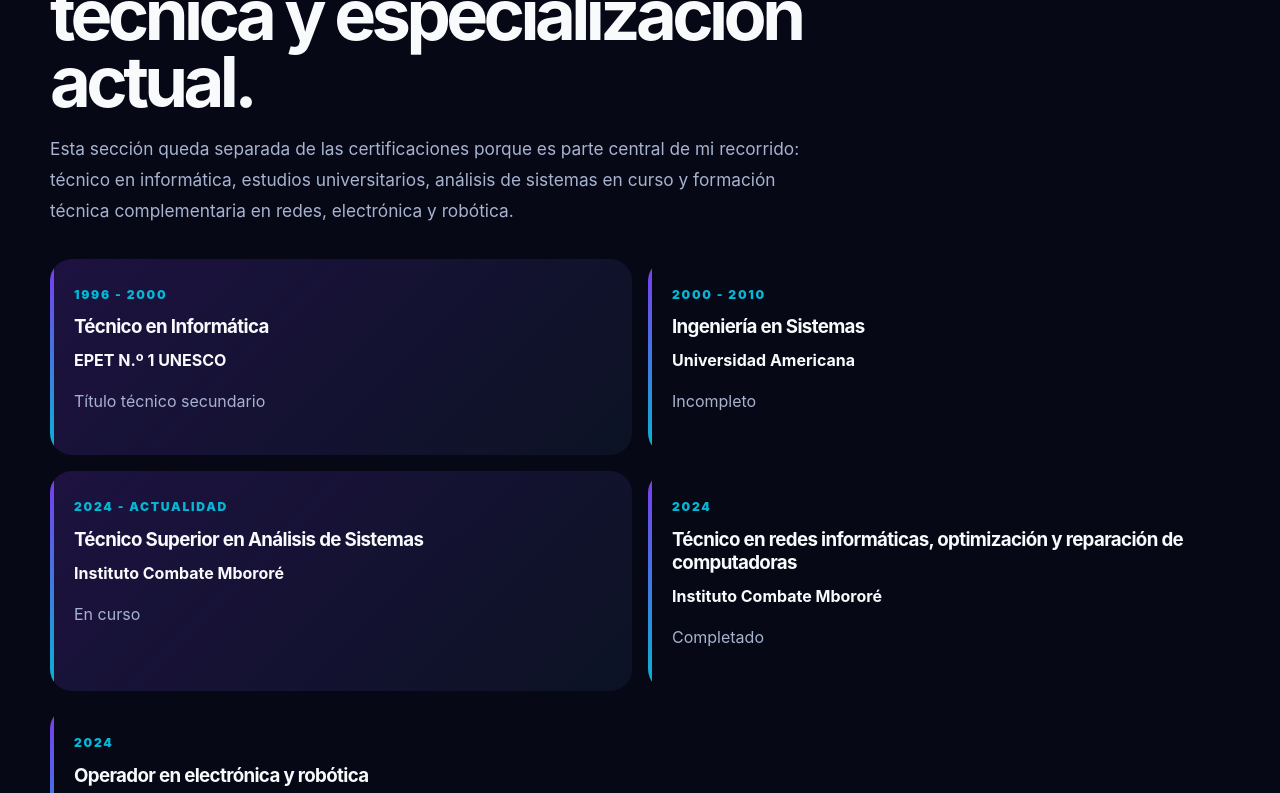
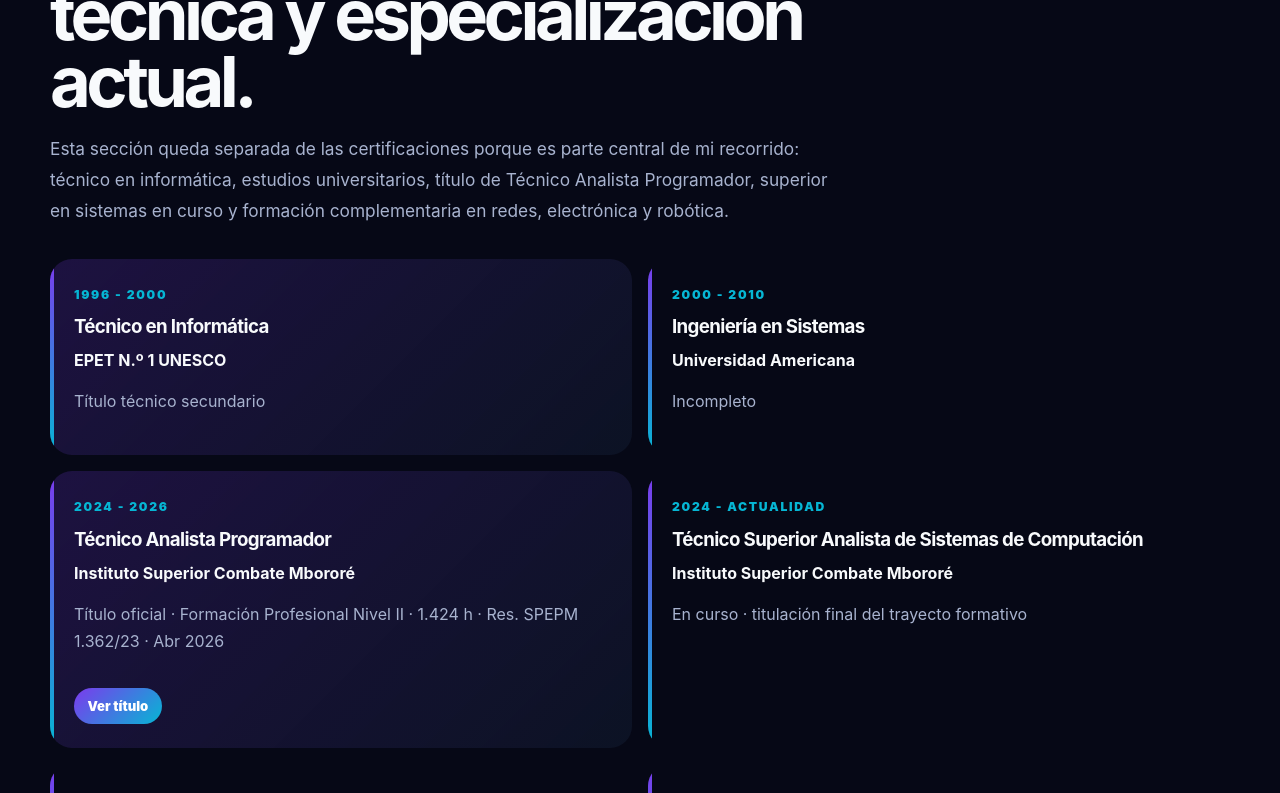
Before and after one commit to japintos/porfolio1, a Next.js app: page / in a window 1280 px wide. Shown: the part 4540-5333 px from the top of the page. Built offline with nearby package versions, Linux system fonts and the light colour scheme.

Commit message:
feat: agregar titulación Técnico Analista Programador
Incluye el título de Combate Mbororé en portfolio, CV y HTML legacy, con PDF verificable y actualización del superior en curso.

Co-authored-by: Cursor <cursoragent@cursor.com>

```diff
--- a/components/portfolio/PortfolioExperience.tsx
+++ b/components/portfolio/PortfolioExperience.tsx
@@ -247,8 +247,9 @@ export default function PortfolioExperience() {
             <h2>Educación formal, base técnica y especialización actual.</h2>
             <p>
               Esta sección queda separada de las certificaciones porque es parte central de mi
-              recorrido: técnico en informática, estudios universitarios, análisis de sistemas en
-              curso y formación técnica complementaria en redes, electrónica y robótica.
+              recorrido: técnico en informática, estudios universitarios, título de Técnico Analista
+              Programador, superior en sistemas en curso y formación complementaria en redes,
+              electrónica y robótica.
             </p>
           </div>
           <div className={styles.educationGrid}>
@@ -258,6 +259,16 @@ export default function PortfolioExperience() {
                 <h3>{item.title}</h3>
                 <strong>{item.institution}</strong>
                 <p>{item.status}</p>
+                {item.credentialUrl ? (
+                  <a
+                    className={styles.certLink}
+                    href={item.credentialUrl}
+                    target="_blank"
+                    rel="noopener noreferrer"
+                  >
+                    Ver título
+                  </a>
+                ) : null}
               </article>
             ))}
           </div>
--- a/components/portfolio/data.ts
+++ b/components/portfolio/data.ts
@@ -37,6 +37,7 @@ export type Education = {
   institution: string;
   title: string;
   status: string;
+  credentialUrl?: string;
 };
 
 export type Project = {
@@ -212,10 +213,18 @@ export const education: Education[] = [
     status: 'Incompleto',
   },
   {
+    period: '2024 - 2026',
+    institution: 'Instituto Superior Combate Mbororé',
+    title: 'Técnico Analista Programador',
+    status:
+      'Título oficial · Formación Profesional Nivel II · 1.424 h · Res. SPEPM 1.362/23 · Abr 2026',
+    credentialUrl: '/certificados/tecnico-analista-programador-combate-mbore.pdf',
+  },
+  {
     period: '2024 - Actualidad',
-    institution: 'Instituto Combate Mbororé',
-    title: 'Técnico Superior en Análisis de Sistemas',
-    status: 'En curso',
+    institution: 'Instituto Superior Combate Mbororé',
+    title: 'Técnico Superior Analista de Sistemas de Computación',
+    status: 'En curso · titulación final del trayecto formativo',
   },
   {
     period: '2024',
```
Also changed, not shown: lib/cv-data.ts (+12 -3 lines), public/index.html (+14 -2 lines), 1 other file (tests, documents, lock files or other folders).
